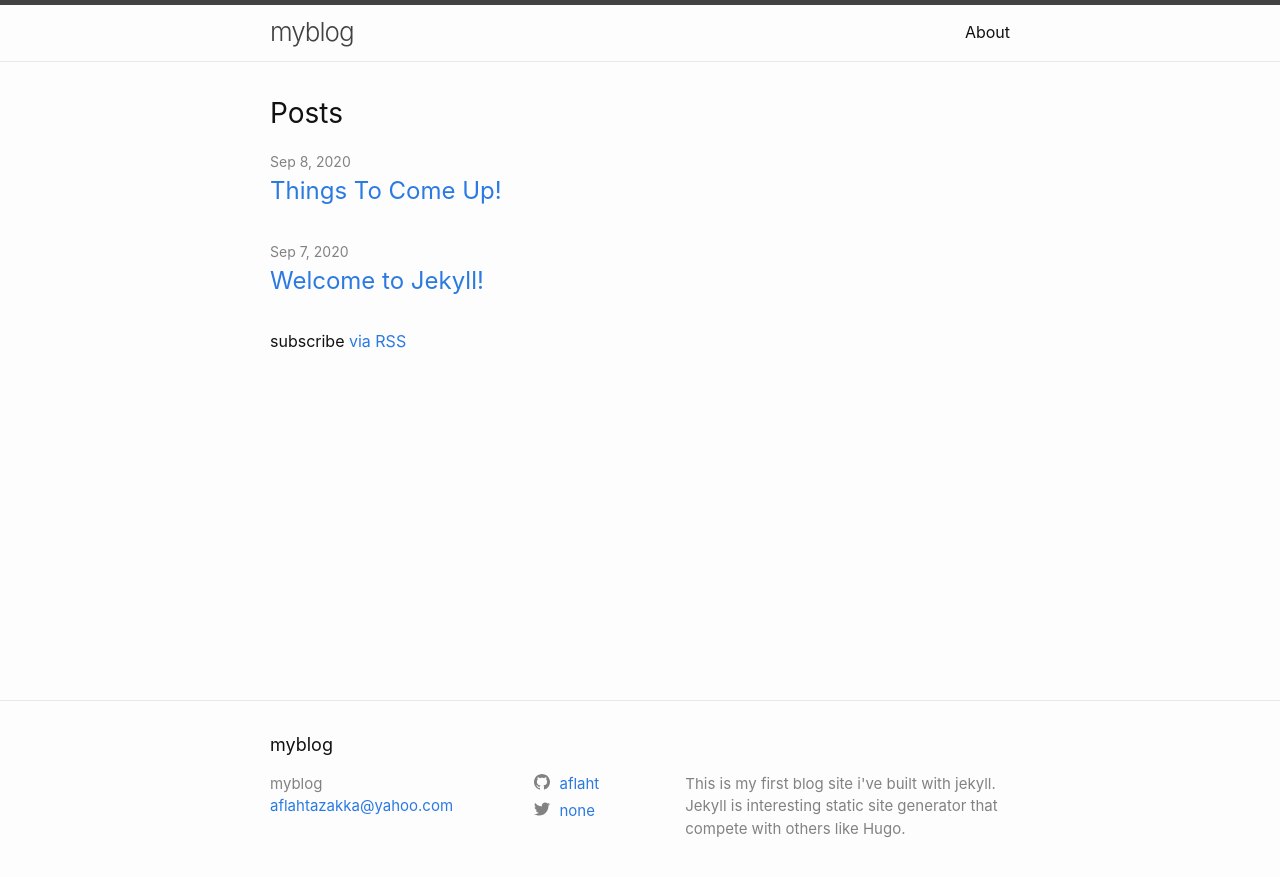
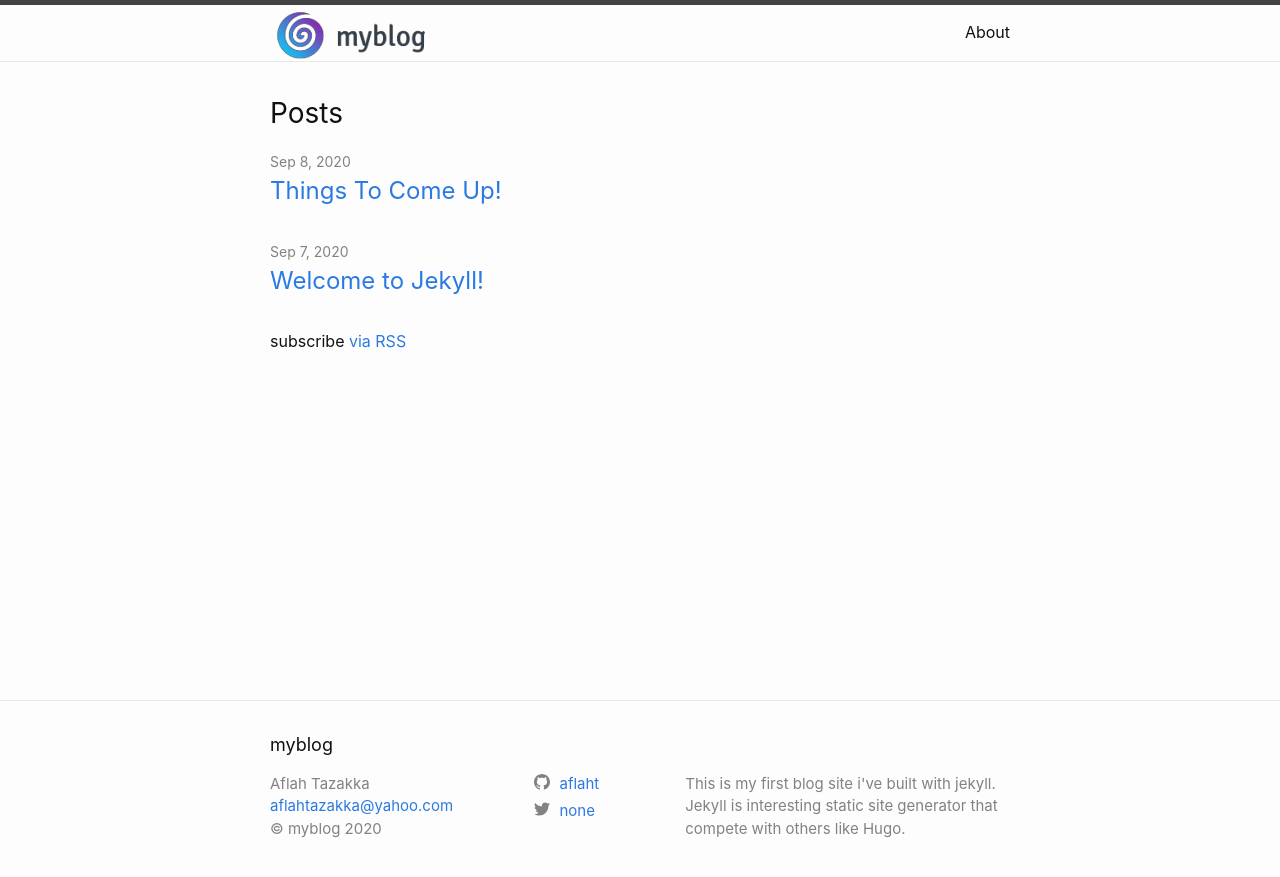
Before and after one commit to aflaht/my-blog, a Jekyll site: the page built from index.markdown, in a window 1280 px wide. Shown: the top 877 px of the page. Built offline with Jekyll 4.4.1, drawn with Linux system fonts in a browser that asks for light colours.

Commit message:
add copyright, logo, and author

```diff
--- a/_config.yml
+++ b/_config.yml
@@ -29,6 +29,13 @@ url: "https://aflaht.github.io" # the base hostname & protocol for your site, e.
 twitter_username: none
 github_username: aflaht
 
+author: Aflah Tazakka
+
+#custom field
+copyright: "myblog"
+#display a logo instead of a text
+title-logo: /images/myblog_custom-size.png
+
 # Build settings
 # theme: minima
 plugins:
--- a/_includes/footer.html
+++ b/_includes/footer.html
@@ -18,6 +18,9 @@
             {%- if site.email -%}
             <li><a class="u-email" href="mailto:{{ site.email }}">{{ site.email }}</a></li>
             {%- endif -%}
+            {%- if site.copyright -%}
+            <li>&copy; {{ site.copyright}} {{ 'now' | date: "%Y"}}</li>
+            {%- endif -%}
         </ul>
       </div>
 
--- a/_includes/header.html
+++ b/_includes/header.html
@@ -3,7 +3,17 @@
   <div class="wrapper">
     {%- assign default_paths = site.pages | map: "path" -%}
     {%- assign page_paths = site.header_pages | default: default_paths -%}
-    <a class="site-title" rel="author" href="{{ "/" | relative_url }}">{{ site.title | escape }}</a>
+    <!--
+      Original from minima theme
+      <a class="site-title" rel="author" href="{{ "/" | relative_url }}">{{ site.title | escape }}</a>
+      -->
+    <a href="{{"/" | relative_url}}" rel="author" class="site-title">
+      {%- if site.title-logo -%}
+        <img src="{{ site.title-logo | relative_url}}" alt="{{ site.title | escape}}"></img>
+        {%- else -%}
+          {{ site.title | escape}}
+      {%- endif -%}
+    </a>
 
     {%- if page_paths -%}
       <nav class="site-nav">
```
Also changed, not shown: images/myblog_200x200.png (added), images/myblog_custom-size.png (added).
